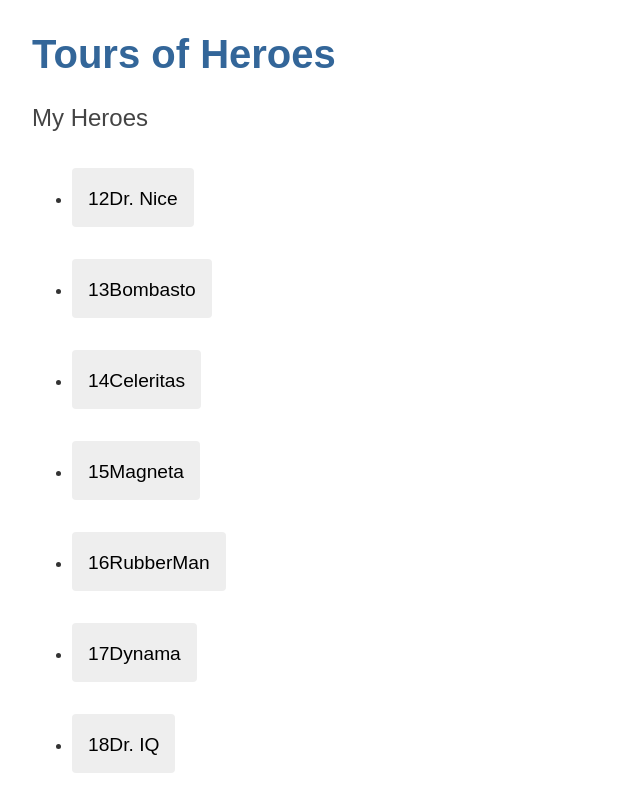
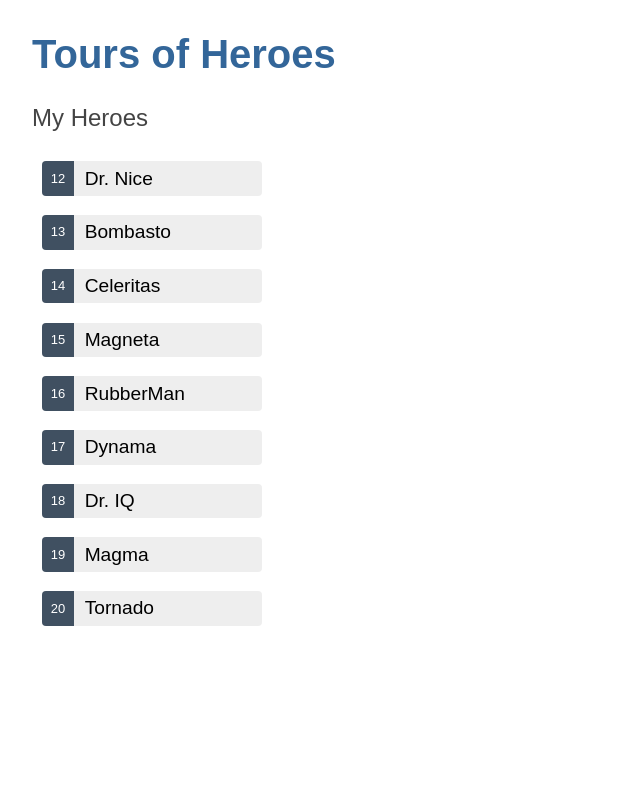
Before and after one commit to richardoppiyo/tours_of_heroes, an Angular app: page / in a window 1280 px wide. Shown: the top 800 px of the page, without its empty margins (0-640 px from the left). Built offline with nearby package versions, Linux system fonts and the light colour scheme.

Commit message:
add private styles to heroes button

```diff
--- a/src/app/heroes/heroes.component.css
+++ b/src/app/heroes/heroes.component.css
@@ -0,0 +1,66 @@
+/* HeroesComponent's private CSS styles */
+.heroes {
+    margin: 0 0 2em 0;
+    list-style-type: none;
+    padding: 0;
+    width: 15em;
+  }
+
+  .heroes li {
+    display: flex;
+  }
+
+  .heroes button {
+    flex: 1;
+    cursor: pointer;
+    position: relative;
+    left: 0;
+    background-color: #EEE;
+    margin: .5em;
+    padding: 0;
+    border-radius: 4px;
+    display: flex;
+    align-items: stretch;
+    height: 1.8em;
+  }
+
+  .heroes button:hover {
+    color: #2c3a41;
+    background-color: #e6e6e6;
+    left: .1em;
+  }
+
+  .heroes button:active {
+    background-color: #525252;
+    color: #fafafa;
+  }
+
+  .heroes button.selected {
+    background-color: black;
+    color: white;
+  }
+
+  .heroes button.selected:hover {
+    background-color: #505050;
+    color: white;
+  }
+
+  .heroes button.selected:active {
+    background-color: black;
+    color: white;
+  }
+
+  .heroes .badge {
+    display: inline-block;
+    font-size: small;
+    color: white;
+    padding: 0.8em 0.7em 0 0.7em;
+    background-color: #405061;
+    line-height: 1em;
+    margin-right: .8em;
+    border-radius: 4px 0 0 4px;
+  }
+
+  .heroes .name {
+    align-self: center;
+  }
```
